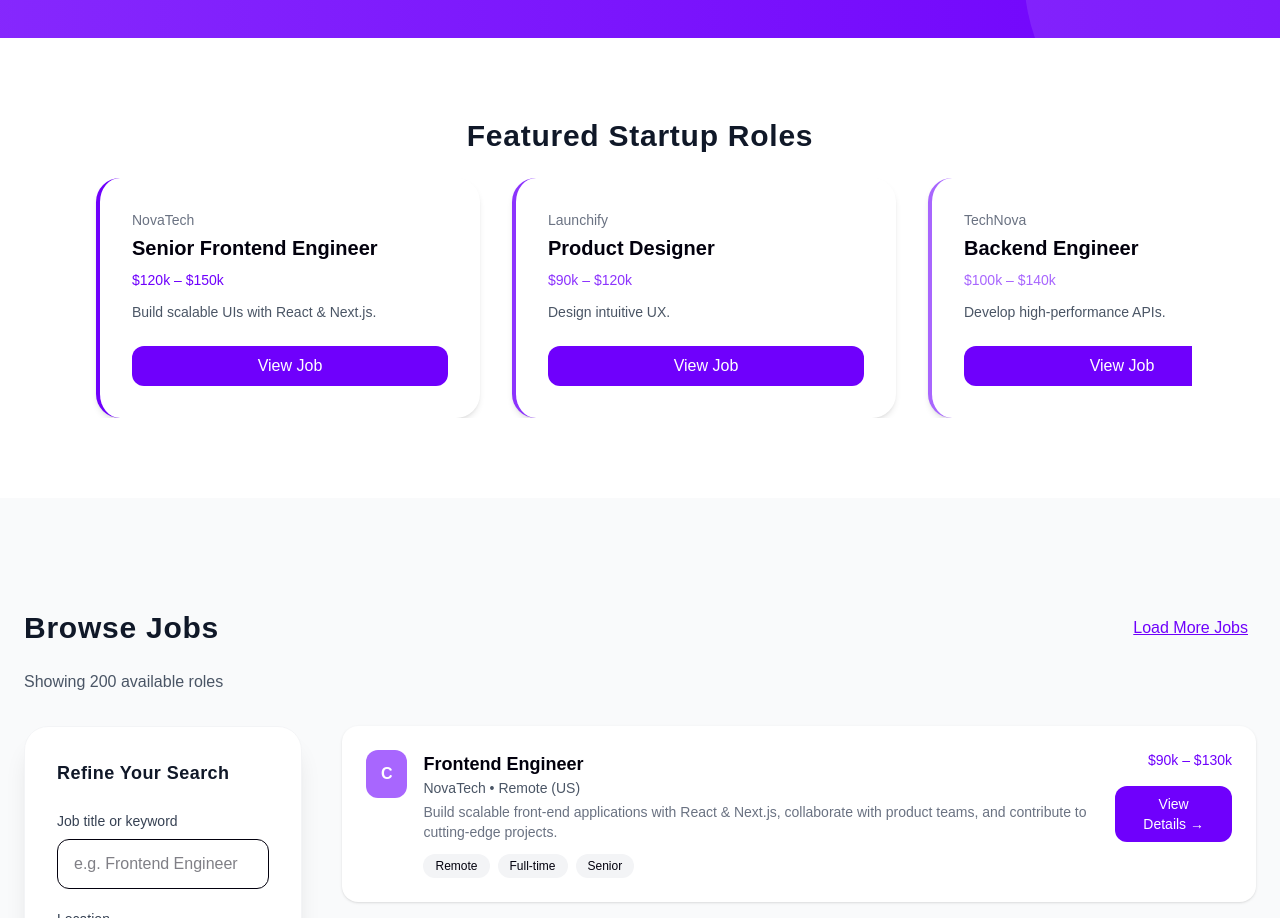
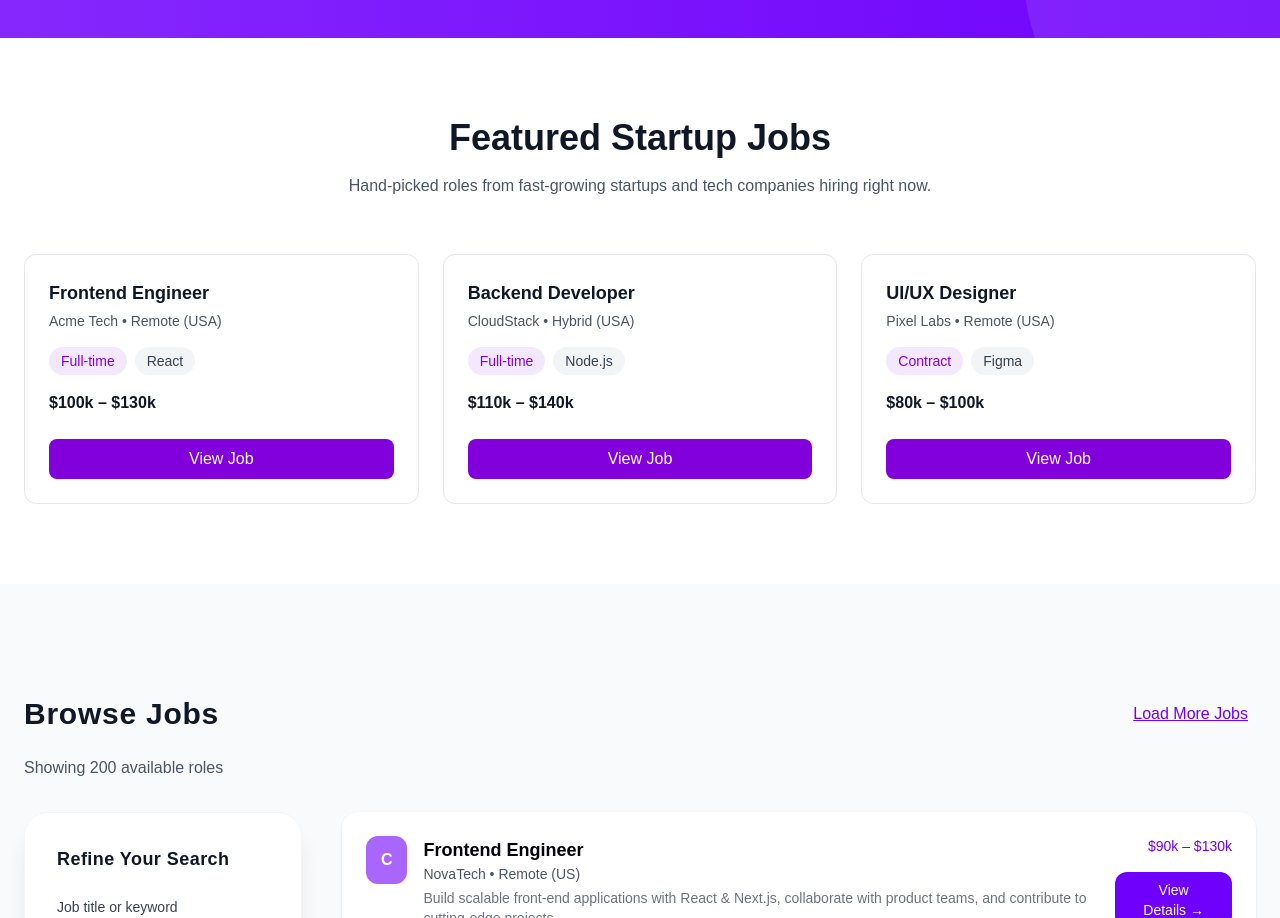
Before and after one commit to adebisidolapo/technicaljobboard, a Next.js app in the folder jobboard/: page / in a window 1280 px wide. Shown: the part 965-1883 px from the top of the page. Built offline with nearby package versions, Linux system fonts and the light colour scheme.

Commit message:
update featured startup roles

```diff
--- a/jobboard/app/page.tsx
+++ b/jobboard/app/page.tsx
@@ -109,38 +109,107 @@ export default function Home() {
 
 
 {/* ================= FEATURED STARTUP ROLES ================= */}
-      <section className="py-20 bg-white">
-        <div className="max-w-6xl mx-auto px-6">
-          <h2 className="text-3xl font-semibold mb-6 tracking-wide text-gray-900 text-center">
-            Featured Startup Roles
+<section className="py-20 bg-white" id="jobs">
+  <div className="max-w-7xl mx-auto px-6">
+
+    {/* Section Header */}
+    <div className="text-center mb-14">
+      <h2 className="text-3xl md:text-4xl font-extrabold text-gray-900">
+        Featured Startup Jobs
       </h2>
+      <p className="mt-4 text-gray-600 max-w-2xl mx-auto">
+        Hand-picked roles from fast-growing startups and tech companies hiring right now.
+      </p>
+    </div>
 
-          <div className="flex overflow-x-auto gap-8 snap-x snap-mandatory px-2">
-            {[
-              { role: "Senior Frontend Engineer", company: "NovaTech", salary: "$120k – $150k", desc: "Build scalable UIs with React & Next.js.", color: "#6F00FC" },
-              { role: "Product Designer", company: "Launchify", salary: "$90k – $120k", desc: "Design intuitive UX.", color: "#8C33FD" },
-              { role: "Backend Engineer", company: "TechNova", salary: "$100k – $140k", desc: "Develop high-performance APIs.", color: "#A866FE" },
-              { role: "Marketing Specialist", company: "GrowthLab", salary: "$60k – $80k", desc: "Plan campaigns and drive engagement.", color: "#6F00FC" },
-              { role: "Data Analyst", company: "Insightify", salary: "$80k – $110k", desc: "Analyze metrics to drive decisions.", color: "#8C33FD" },
-              { role: "DevOps Engineer", company: "CloudWorks", salary: "$110k – $140k", desc: "Maintain CI/CD pipelines.", color: "#A866FE" },
-            ].map((job, idx) => (
-              <div
-                key={idx}
-                className="flex-none w-96 snap-center bg-white rounded-3xl p-8 shadow-md border-l-4 hover:shadow-xl transition"
-                style={{ borderColor: job.color }}
-              >
-                <p className="text-sm font-medium text-gray-500">{job.company}</p>
-                <h3 className="text-xl font-semibold mt-1">{job.role}</h3>
-                <p className="text-sm font-medium mt-2" style={{ color: job.color }}>{job.salary}</p>
-                <p className="text-gray-600 mt-3 text-sm">{job.desc}</p>
-                <button className="mt-6 w-full bg-[#6F00FC] hover:bg-[#8C33FD] text-white px-4 py-2 rounded-xl font-medium transition">
+    {/* Job Cards */}
+    <div className="grid gap-6 md:grid-cols-2 lg:grid-cols-3">
+
+      {/* Job Card */}
+      <div className="p-6 border border-gray-200 rounded-xl hover:shadow-lg transition">
+        <h3 className="text-lg font-semibold text-gray-900">
+          Frontend Engineer
+        </h3>
+        <p className="text-sm text-gray-600 mt-1">
+          Acme Tech • Remote (USA)
+        </p>
+
+        <div className="flex flex-wrap gap-2 mt-4 text-sm">
+          <span className="px-3 py-1 rounded-full bg-purple-100 text-purple-700">
+            Full-time
+          </span>
+          <span className="px-3 py-1 rounded-full bg-gray-100 text-gray-700">
+            React
+          </span>
+        </div>
+
+        <p className="mt-4 font-semibold text-gray-900">
+          $100k – $130k
+        </p>
+
+        <button className="mt-6 w-full py-2 rounded-lg bg-purple-700 text-white font-medium hover:bg-purple-800 transition">
           View Job
         </button>
       </div>
-            ))}
+
+      {/* Job Card */}
+      <div className="p-6 border border-gray-200 rounded-xl hover:shadow-lg transition">
+        <h3 className="text-lg font-semibold text-gray-900">
+          Backend Developer
+        </h3>
+        <p className="text-sm text-gray-600 mt-1">
+          CloudStack • Hybrid (USA)
+        </p>
+
+        <div className="flex flex-wrap gap-2 mt-4 text-sm">
+          <span className="px-3 py-1 rounded-full bg-purple-100 text-purple-700">
+            Full-time
+          </span>
+          <span className="px-3 py-1 rounded-full bg-gray-100 text-gray-700">
+            Node.js
+          </span>
+        </div>
+
+        <p className="mt-4 font-semibold text-gray-900">
+          $110k – $140k
+        </p>
+
+        <button className="mt-6 w-full py-2 rounded-lg bg-purple-700 text-white font-medium hover:bg-purple-800 transition">
+          View Job
+        </button>
+      </div>
+
+      {/* Job Card */}
+      <div className="p-6 border border-gray-200 rounded-xl hover:shadow-lg transition">
+        <h3 className="text-lg font-semibold text-gray-900">
+          UI/UX Designer
+        </h3>
+        <p className="text-sm text-gray-600 mt-1">
+          Pixel Labs • Remote (USA)
+        </p>
+
+        <div className="flex flex-wrap gap-2 mt-4 text-sm">
+          <span className="px-3 py-1 rounded-full bg-purple-100 text-purple-700">
+            Contract
+          </span>
+          <span className="px-3 py-1 rounded-full bg-gray-100 text-gray-700">
+            Figma
+          </span>
+        </div>
+
+        <p className="mt-4 font-semibold text-gray-900">
+          $80k – $100k
+        </p>
+
+        <button className="mt-6 w-full py-2 rounded-lg bg-purple-700 text-white font-medium hover:bg-purple-800 transition">
+          View Job
+        </button>
+      </div>
+
     </div>
   </div>
 </section>
+
 
       {/* ================= BROWSE JOBS ================= */}
       <section className="py-28 bg-gray-50">
```
Lines whose indentation alone changed are shown as unchanged.
